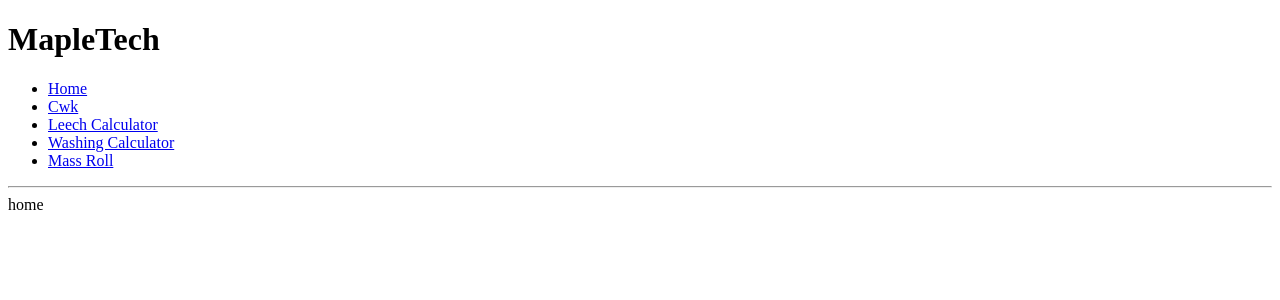
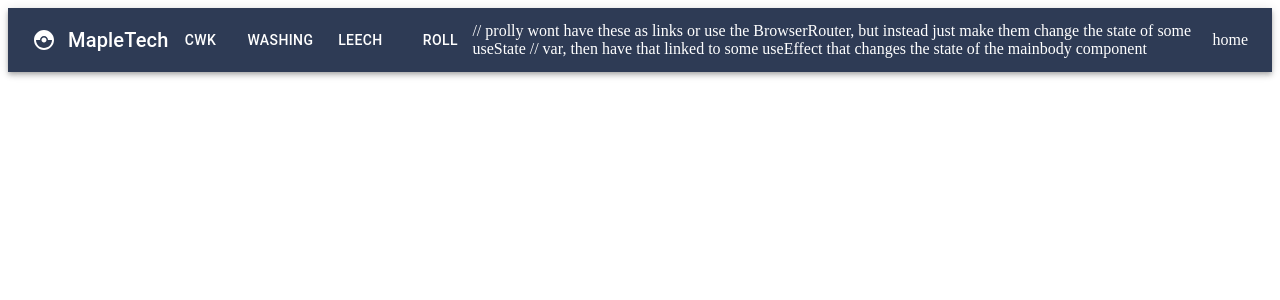
Before and after one commit to maudinski/MapleTech, a React (Create React App) app in the folder reactfrontend/: page / in a window 1280 px wide. Shown: the top 300 px of the page. Built offline with nearby package versions, Linux system fonts and the light colour scheme.

Commit message:
navbar with BrowserRouter, weird rendering of the pages

```diff
--- a/reactfrontend/package.json
+++ b/reactfrontend/package.json
@@ -3,6 +3,10 @@
   "version": "0.1.0",
   "private": true,
   "dependencies": {
+    "@emotion/react": "^11.9.0",
+    "@emotion/styled": "^11.8.1",
+    "@mui/icons-material": "^5.8.0",
+    "@mui/material": "^5.8.1",
     "@testing-library/jest-dom": "^5.16.4",
     "@testing-library/react": "^13.2.0",
     "@testing-library/user-event": "^13.5.0",
--- a/reactfrontend/src/App.js
+++ b/reactfrontend/src/App.js
@@ -6,43 +6,59 @@ import FourOhFourComponent from "./pages/404/FourOhFourComponent"
 import HomeComponent from "./pages/home/HomeComponent"
 import RollingComponent from "./pages/rolling/RollingComponent"
 
+//import Button from "@mui/material/Button"
+
+import {AppBar, Toolbar, IconButton, Typography, Stack, Button} from "@mui/material"
+import CatchingPokemonIcon from "@mui/icons-material/CatchingPokemon"
 
 export default function App() {
 
 	return (
 		<>
-		<h1>MapleTech</h1>
+
+		<AppBar position="static" style={{ padding: 0, background: '#2E3B55' }}>
+			<Toolbar >
 				<BrowserRouter forceRefresh={true}>
-			<div>
-				<ul>
-					<li>
-						<Link to="/">Home</Link>
-					</li>
-					<li>
-						<Link to="/cwk">Cwk</Link>
-					</li>
-					<li>
-						<Link to="/leech">Leech Calculator</Link>
-					</li>
-					<li>
-						<Link to="/washing">Washing Calculator</Link>
-					</li>
-					<li>
-						<Link to="/roll">Mass Roll</Link>
-					</li>
-				</ul>
 
-				<hr />
+					<IconButton component={Link} to="/" size="large" edge="start" color="inherit" aria-label="logo" >
+						<CatchingPokemonIcon/>
+					</IconButton>
+					{/* the sx={flexgrow} thing is to make it push all the buttons to the right */}
+					<Typography variant="h6" component="div" sx={{ flexGrow : 1}}>
+						MapleTech
+					</Typography>
+					<Stack direction="row" spacing={2}>
+
+							<Button component={Link} to="/cwk" color="inherit">Cwk</Button>
+							<Button component={Link} to="/washing" color="inherit">Washing</Button>
+							<Button component={Link} to="/leech" color="inherit">Leech</Button>
+							<Button component={Link} to="roll" color="inherit">Roll</Button>
+
+
+
+
+						// prolly wont have these as links or use the BrowserRouter, but instead just make them change the state of some useState
+						// var, then have that linked to some useEffect that changes the state of the mainbody component
+
+
+
+
+					</Stack>
 					<Routes>
-					<Route exact path="/" element={<HomeComponent/>}/>
+						<Route exact path="/" element={<HomeComponent/>} />
 						<Route exact path="/cwk" element={<CwkComponent/>} />
 						<Route exact path="/leech" element={<LeechComponent/>} />
 						<Route exact path="/washing" element={<WashingComponent/>} />
 						<Route exact path="/roll" element={<RollingComponent/>} />
 						<Route exact path="*" element={<FourOhFourComponent/>} />
 					</Routes>
-			</div>
 				</BrowserRouter>
+			</Toolbar>
+		</AppBar>
+		<br/>
+		<br/>
+		<br/>
+		<br/>
 		</>
 
 	)
--- a/reactfrontend/src/pages/cwk/Selector/IndividualInstanceSelectorComponent.css
+++ /dev/null
@@ -1,3 +0,0 @@
-.instanceSelector {
-	background-color: orange;
-}
--- a/reactfrontend/src/pages/cwk/Selector/IndividualInstanceSelectorComponent.js
+++ b/reactfrontend/src/pages/cwk/Selector/IndividualInstanceSelectorComponent.js
@@ -1,4 +1,3 @@
-import "./IndividualInstanceSelectorComponent.css"
 
 export default function IndividualInstanceSelectorComponent({count, players, name, toggleFunc}) {
 
```
Also changed, not shown: reactfrontend/src/navbar/NavBar.js (added, +29 -0 lines), 1 other file (tests, documents, lock files or other folders). Lines whose indentation alone changed are shown as unchanged.
